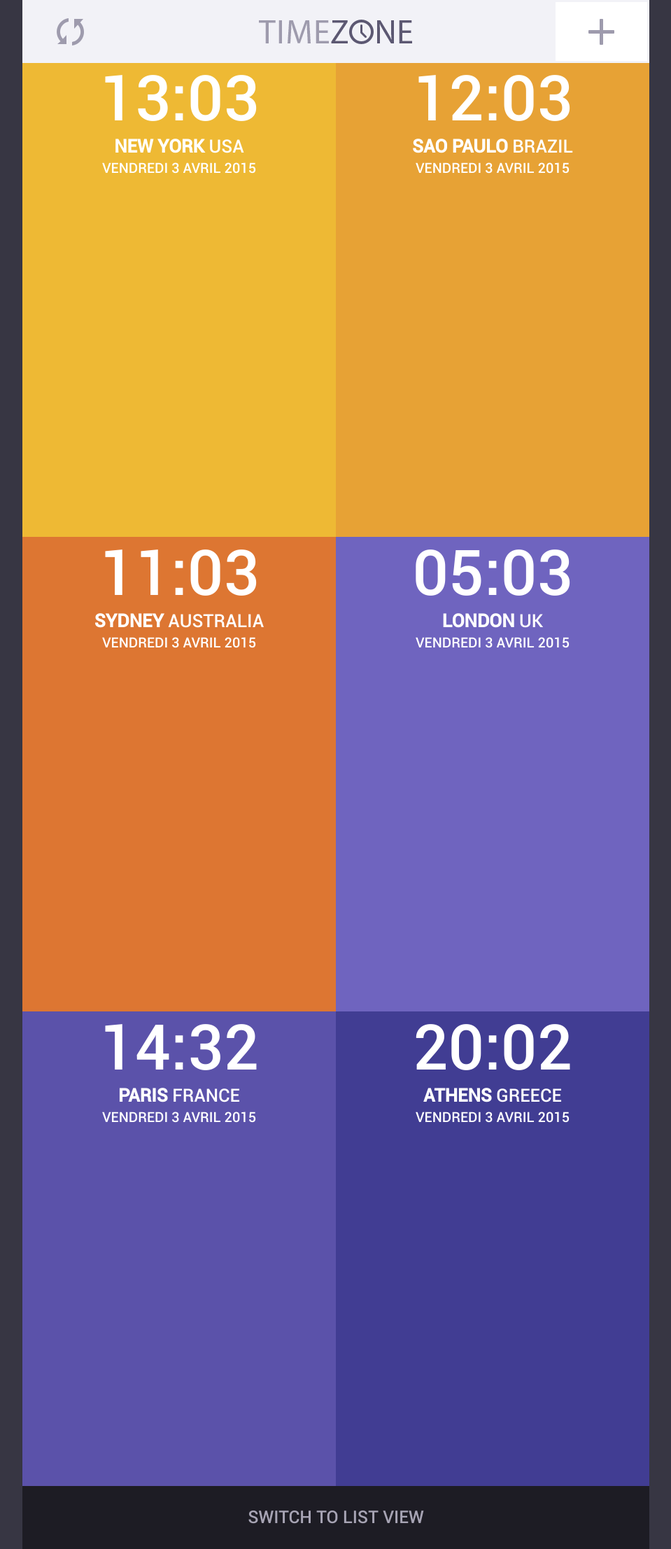
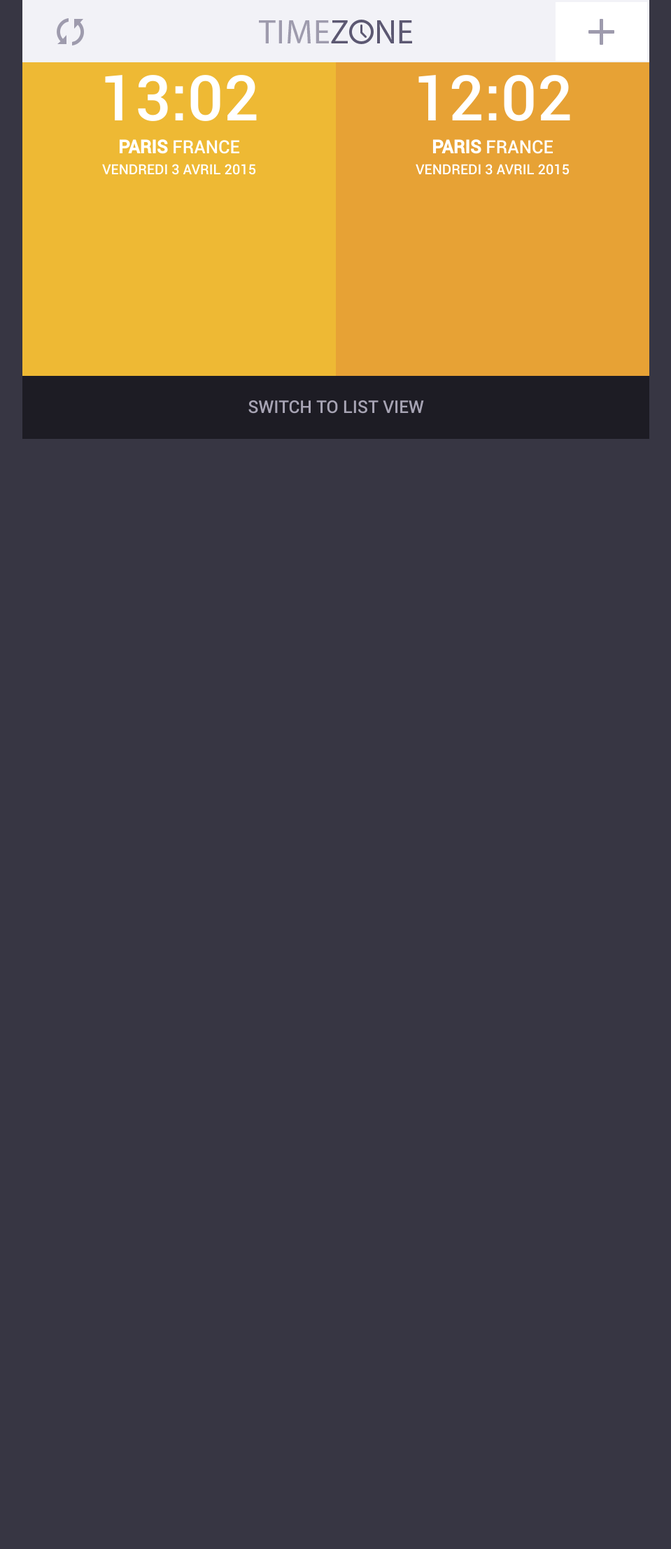
Before and after one commit to Altrue/archi, a PHP site: page /grid.php in a window 1280 px wide. Shown: the whole page at 70% size, without its empty margins (160-1119 px from the left). After the commit the page ends 627 px from the top, so only its background shows below. Run offline with PHP 8.4, Linux system fonts and the light colour scheme.

Commit message:
carres fonctionnels pas finis

```diff
--- a/css/main.css
+++ b/css/main.css
@@ -207,13 +207,19 @@ input:hover, input:focus{
 
 /* Catégorie : Grid*/
 
+
+.clock-grid:before{
+    content: "";
+    display: block;
+    padding-top: 100%;
+}
+
 .clock-grid{
-    background-size: contain;
-    background-repeat: no-repeat;
+    position: relative;
     width: 100%;
     overflow: hidden;
-	text-align: center;
 }
+
 .orange1 {
 	background-color:#eeb934;
 }
@@ -244,38 +250,51 @@ input:hover, input:focus{
 }
 
 .clock-square {
-	width: 100%;
+	width: 50%;
+	margin-top:-110%;
+	padding:0;
 	z-index:-1;
-}
-
-.clock-grid-content {
-	height:0px;
-	vertical-align: middle;
-	text-align: center;
 }
 
 .td-clock-grid {
 	width: 50%;
 }
 
-div.clock-grid-content {
-	display:inline-block;
-	position:relative;
-	top:0px;
-	margin:auto;
-	width: 100%;
-	padding-bottom: 50%;
+.clock-grid-subcontent {
+	text-align:center;
 }
 
-.clock-titre {
+.clock-grid-content {
+    position:  absolute;
+    top: 0;
+    left: 0;
+    bottom: 0;
+    right: 0;
+    color: white;
+}
+
+.clock-grid-content div{
+   display: table;
+   width: 100%;
+   height: 100%;
+}
+
+.clock-grid-content span{
+    display: inline-block;
+    text-align: center;
+    vertical-align: middle;
+    color: white;
+}
+
+.clock-grid-titre {
 	font-size:26px;
 }
 
-.clock-sous-titre {
+.clock-grid-sous-titre {
 	font-size:20px;
 }
 
-.clock-time {
+.clock-grid-time {
 	font-size: 90px;
 }
 /* Catégorie : Responsive Grid*/
@@ -693,3 +712,8 @@ div.clock-line-content {
 	background-color:#252525;
 	transition: 0.2s;
 }
+
+/* CSS magic */
+.invisible-tr {
+	font-size: 0px;
+}
--- a/views/grid.php
+++ b/views/grid.php
@@ -17,60 +17,33 @@
 					<td class="td-clock-grid">
 						<div class="clock-grid orange1">
 							<div class="clock-grid-content">
-								<span id="line1-1" class="clock-time">08:45</span><br>
-								<span id="line1-2" class="clock-titre"><b>NEW YORK</b> USA</span><br>
-								<span id="line1-3" class="clock-sous-titre">TUESDAY, MAY 07, 2013</span>
-							</div><image class="clock-square" src="../images/1x1.png"/>
+								<div class="clock-grid-subcontent">
+									<span>
+										<span id="line1-1" class="clock-grid-time"></span><br>
+										<span id="line1-2" class="clock-grid-titre"><b>PARIS</b> FRANCE</span><br>
+										<span id="line1-3" class="clock-grid-sous-titre">TUESDAY, MAY 07, 2013</span>
+									</span>
+								</div>
+							</div>
 						</div>
 					</td>
 					<td class="td-clock-grid">
 						<div class="clock-grid orange2">
 							<div class="clock-grid-content">
-								<span id="line2-1" class="clock-time">08:45</span><br>
-								<span id="line2-2" class="clock-titre"><b>SAO PAULO</b> BRAZIL</span><br>
-								<span id="line2-3" class="clock-sous-titre">TUESDAY, MAY 07, 2013</span>
-							</div><image class="clock-square" src="../images/1x1.png"/>
+								<div class="clock-grid-subcontent">
+									<span>
+										<span id="line2-1" class="clock-grid-time"></span><br>
+										<span id="line2-2" class="clock-grid-titre"><b>PARIS</b> FRANCE</span><br>
+										<span id="line2-3" class="clock-grid-sous-titre">TUESDAY, MAY 07, 2013</span>
+									</span>
+								</div>
+							</div>
 						</div>
 					</td>
 				</tr>
-				<tr>
-					<td class="td-clock-grid">
-						<div class="clock-grid orange3">
-							<div class="clock-grid-content">
-								<span id="line3-1" class="clock-time">08:45</span><br>
-								<span id="line3-2" class="clock-titre"><b>SYDNEY</b> AUSTRALIA</span><br>
-								<span id="line3-3" class="clock-sous-titre">TUESDAY, MAY 07, 2013</span>
-							</div><image class="clock-square" src="../images/1x1.png"/>
-						</div>
-					</td>
-					<td class="td-clock-grid">
-						<div class="clock-grid violet1">
-							<div class="clock-grid-content">
-								<span id="line4-1" class="clock-time">08:45</span><br>
-								<span id="line4-2" class="clock-titre"><b>LONDON</b> UK</span><br>
-								<span id="line4-3" class="clock-sous-titre">TUESDAY, MAY 07, 2013</span>
-							</div><image class="clock-square" src="../images/1x1.png"/>
-						</div>
-					</td>
-				</tr>
-				<tr>
-					<td class="td-clock-grid">
-						<div class="clock-grid violet2">
-							<div class="clock-grid-content">
-								<span id="line5-1" class="clock-time">08:45</span><br>
-								<span id="line5-2" class="clock-titre"><b>PARIS</b> FRANCE</span><br>
-								<span id="line5-3" class="clock-sous-titre">TUESDAY, MAY 07, 2013</span>
-							</div><image class="clock-square" src="../images/1x1.png"/>
-						</div>
-					</td>
-					<td class="td-clock-grid">
-						<div class="clock-grid violet3">
-							<div class="clock-grid-content">
-								<span id="line6-1" class="clock-time">08:45</span><br>
-								<span id="line6-2" class="clock-titre"><b>ATHENS</b> GREECE</span><br>
-								<span id="line6-3" class="clock-sous-titre">TUESDAY, MAY 07, 2013</span>
-							</div><image class="clock-square" src="../images/1x1.png"/>
-						</div>
+				<tr class="invisible-tr">
+					<td>
+						<image class="clock-square" src="../images/1x1.png"/>
 					</td>
 				</tr>
 			</table>
```
